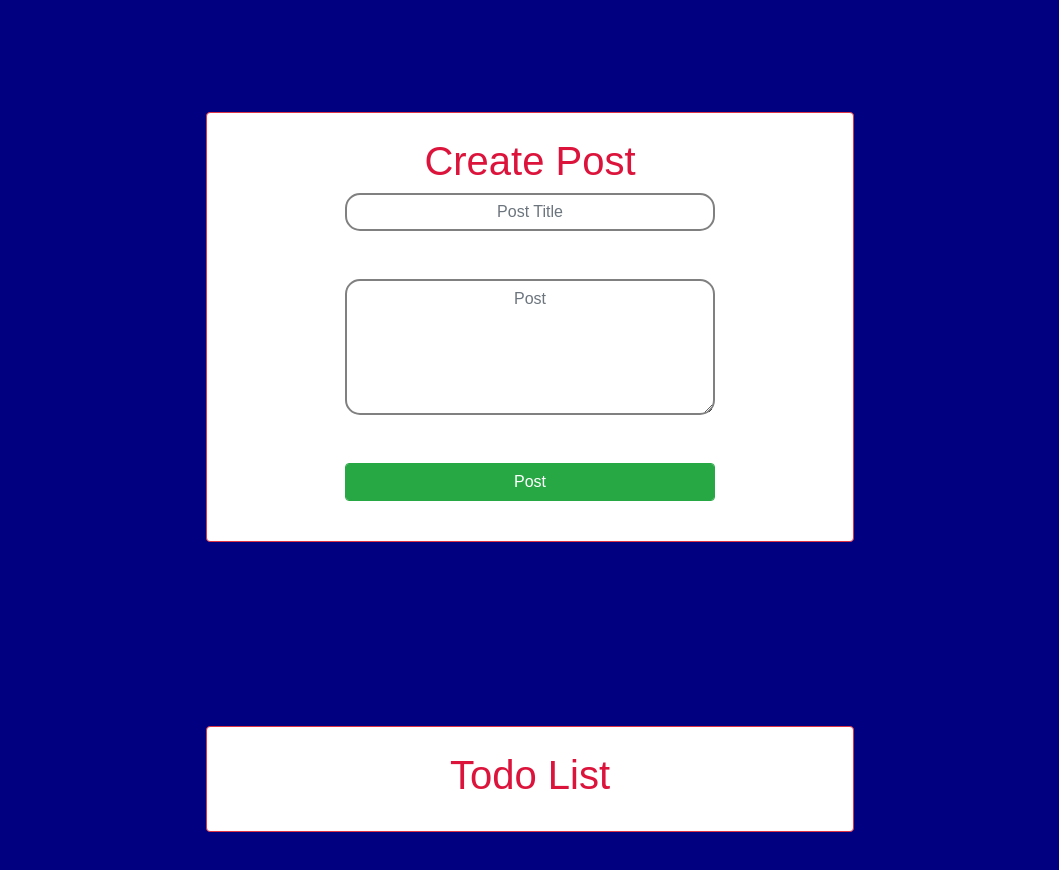
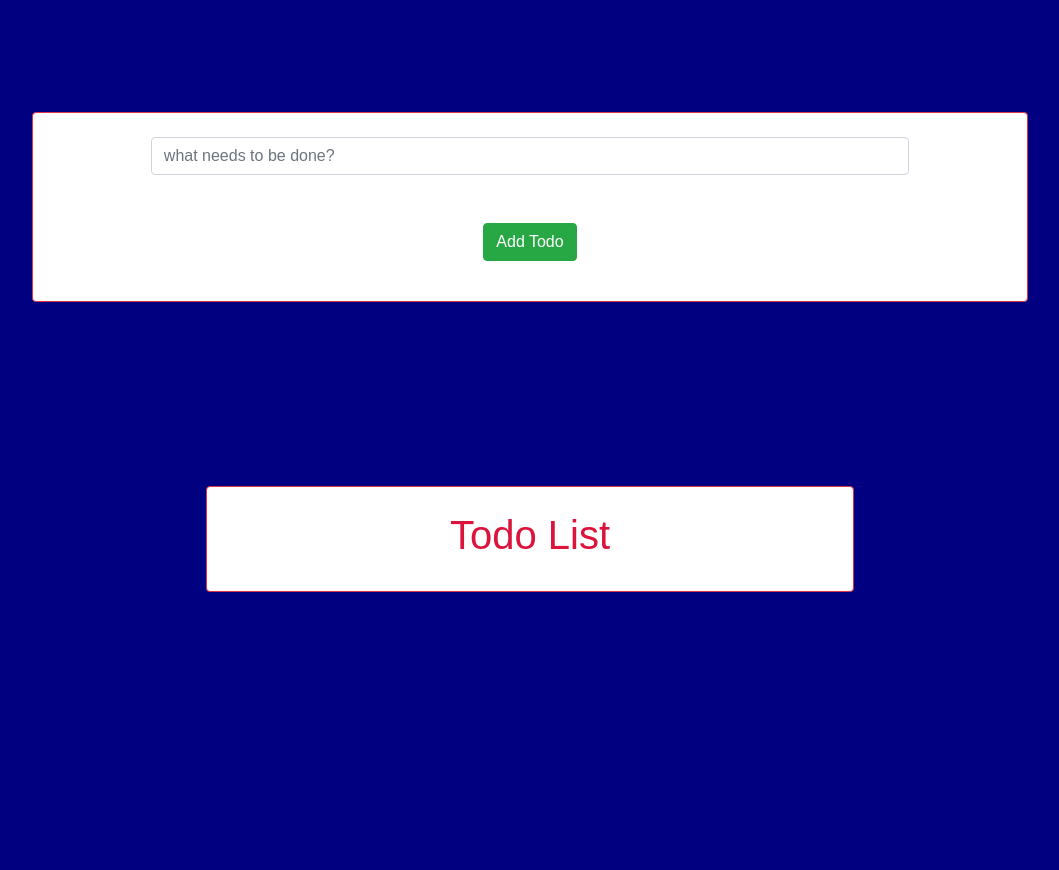
Before and after one commit to yeshvasan/First-redux, a React (Create React App) app: page / in a window 1280 px wide. Shown: the top 870 px of the page, without its empty margins (110-1169 px from the left). After the commit the page ends 800 px from the top, so only its background shows below. Built offline with nearby package versions, Linux system fonts and the light colour scheme.

Commit message:
Update PostForm.js

```diff
--- a/src/Components/PostForm.js
+++ b/src/Components/PostForm.js
@@ -5,36 +5,35 @@ class PostForm extends Component {
     handleSubmit = (event) => {
        event.preventDefault();
         const title = this.getTitle.value;
-        const message = this.getMessage.value;
+
         const data = {
             id: new Date(),
             title,
-            message,
-            editing:false
+            editing:false,
+            completed:false
 
         }
 
         this.props.dispatch({
             type:'ADD_POST',
-            data});
+            data,
+        });
         this.getTitle.value='';
-        this.getMessage.value='';
+
     }
     render() {
         return (
             <React.Fragment>
             <div className="container">
             <div className="row">
-            <div className="col-md-8 m-auto">
-            <div class="card border border-danger bo  m-2 mt-5 p-4">
+            <div className="col-md-12 m-auto">
+            <div className="card border border-danger m-2 mt-5 p-4">
 
-                <h1>Create Post</h1>
-                <form className="form-horizontal" onSubmit = {this.handleSubmit}>
+                <form onSubmit = {this.handleSubmit}>
                 <div className="form-group">
-                <div className="col-md-8 m-auto">
-                <input className="input form-control" required type="text" ref={(input) =>this.getTitle = input} placeholder="Post Title" /><br /><br />
-                    <textarea className="form-control input" required rows="5" ref={(input) => this.getMessage=input} cols="28" placeholder="Post" /><br /><br />
-                    <button className="btn btn-success form-control button">Post</button>
+                <div className="col-md-10 m-auto">
+                <input className="form-control" required type="text" ref={(input) =>this.getTitle = input} placeholder="what needs to be done?"  /><br /><br />
+                    <button className="btn btn-success">Add Todo</button>
                     </div>
 
                     </div>
```
